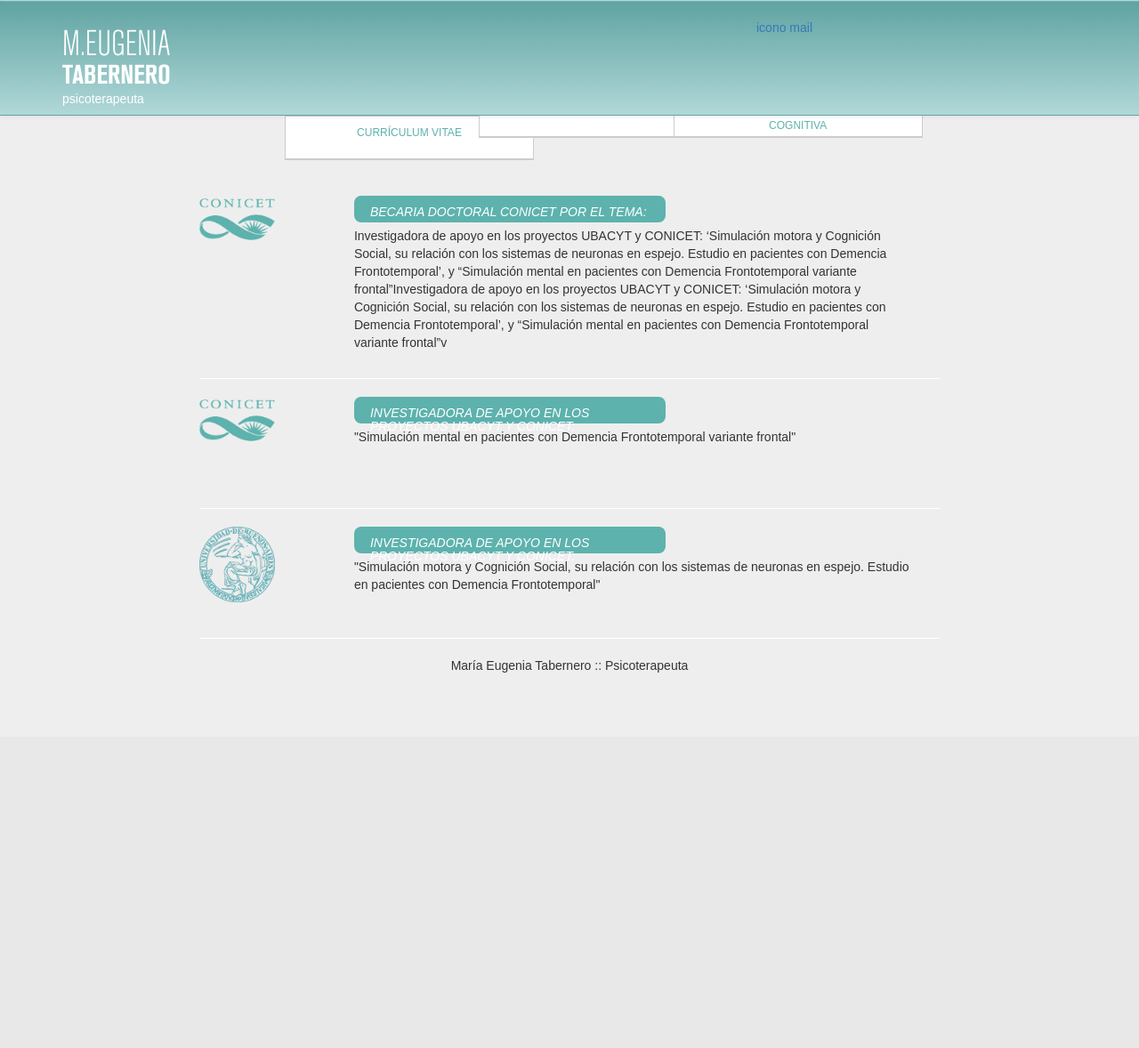
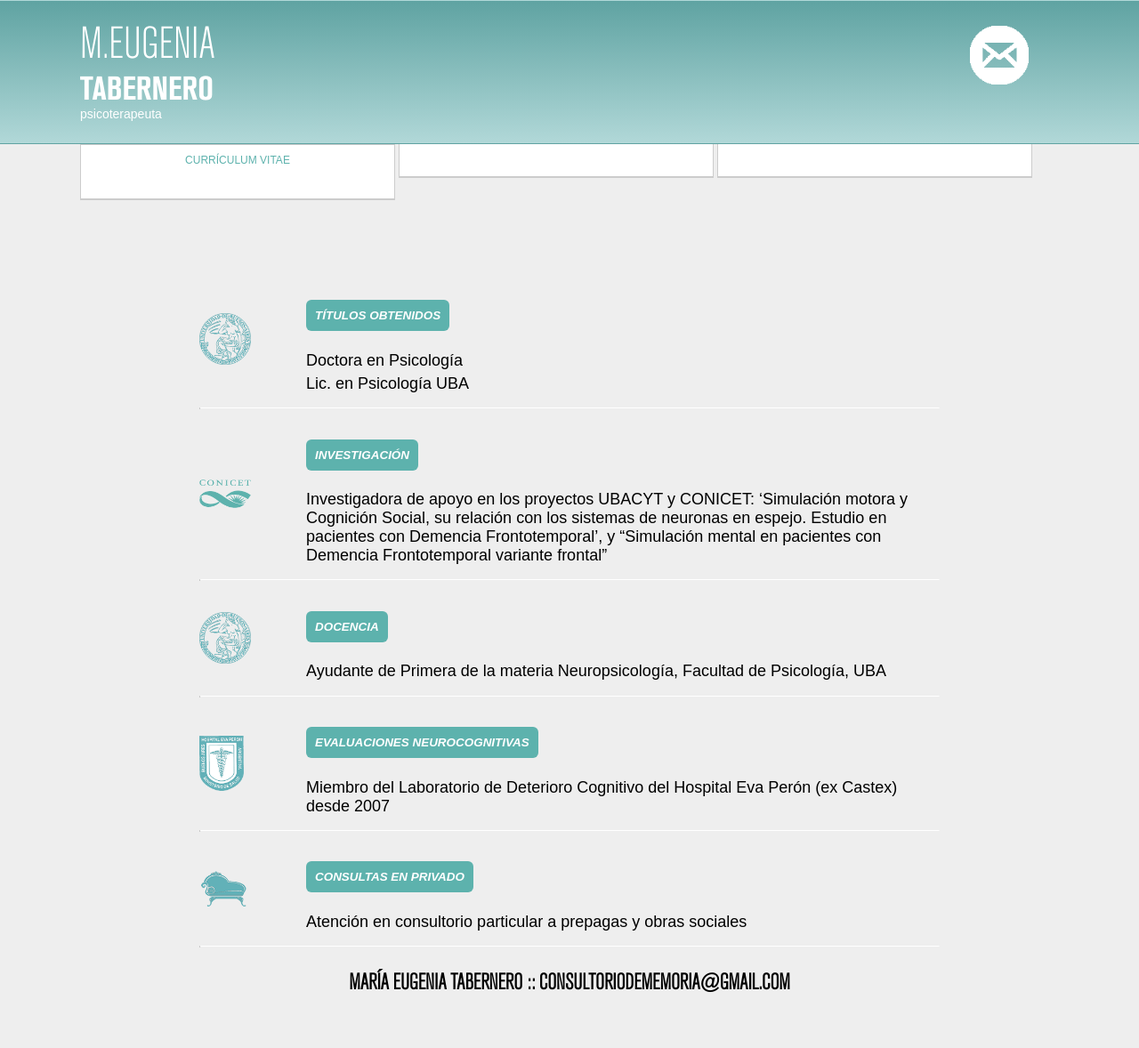
Before and after one commit to mscalzotto/cvMaru, a PHP site: page / in a window 1280 px wide. Shown: the whole page at 89% size. Before the commit the page ends 756 px from the top, so only its background shows below. Run offline with PHP 8.4, Linux system fonts and the light colour scheme; some libraries are stand-ins or nearby versions.

Commit message:
Modificados estilos, removido llamado a bootstrap y agregados iconos y modificaciones generales al HTML + contenido

```diff
--- a/css/main.css
+++ b/css/main.css
@@ -40,7 +40,7 @@ a:hover {
 
 .navbar {
 	position: relative;
-	min-height: 130px;
+	min-height: 160px;
 	margin-bottom: 0px;
 	border: 1px solid transparent;
 	background: #1e5799; /* Old browsers */
@@ -51,11 +51,22 @@ a:hover {
 	background: -ms-linear-gradient(top,  #5FA3A2 0%,#B1D8D8 100%); /* IE10+ */
 	background: linear-gradient(to bottom,  #5FA3A2 0%,#B1D8D8 100%); /* W3C */
 	filter: progid:DXImageTransform.Microsoft.gradient( startColorstr='#5FA3A2', endColorstr='#B1D8D8',GradientType=0 ); /* IE6-9 */
+	z-index: 1;
 }
 
 div#mainNav {
+	width: 1100px;
+	margin: 0 auto;
 	color: #FFF;
 	margin-top: 20px;
+}
+
+div#mainNav div.logoMaru {
+	float: left;
+}
+
+div#mainNav div.iconoMail {
+	float: right;
 }
 
 div#mainNav p {
@@ -65,14 +76,12 @@ div#mainNav p {
 }
 
 div#mainNav p.logoName {
-	font-size: 40px;
-	margin-bottom: -15px;
+	font-size: 50px;
 }
 
 div#mainNav p.logoSurname {
-	font-size: 30px;
+	font-size: 37px;
 	font-family: AkzidenzGrotesk-BC;
-	margin-bottom: -5px;
 }
 
 div#mainNav p.logoSpecialty {
@@ -81,39 +90,68 @@ div#mainNav p.logoSpecialty {
 	text-transform: none;
 }
 
+div#mainNav div.iconoMail {
+	background: url("img/mail_icon.png") no-repeat center;
+	width: 83px;
+	height: 83px;
+	background-size: 80%;
+	cursor: pointer;
+	margin-right: 25px;
+}
+
 div#mainInformation {
 	margin: 0 auto;
 	margin-top: 90px;
 	width: 65%;
 }
 
+div#menuButton {
+	-webkit-box-sizing: border-box;
+	-moz-box-sizing: border-box;
+	box-sizing: border-box;
+}
+
 div#mainInformation div.lista > * {
 	display: inline-block;
 }
 
-div.lista span.conicetLogo,
-div.lista span.ubaLogo {
-	width: 170px;
-	height: 100px;
+div.lista {
+	padding-left: 120px;
 }
 
-div.lista div.listaTexto {
-	width: 75%;
-	vertical-align: top;
+div.lista.conicet {
+	background: url("img/conicet-logo.png") no-repeat left center;
+	background-size: 7%;
 }
 
-span.conicetLogo {
-	background: url("img/conicet-logo.png") no-repeat;
-	background-size: 50%;
+div.lista.uba {
+	background: url("img/uba-logo.png") no-repeat left center;
+	background-size: 7%;
 }
 
-span.ubaLogo {
-	background: url("img/uba-logo.png") no-repeat;
-	background-size: 50%;
+div.lista.divan {
+	background: url("img/divan-icon.png") no-repeat left center;
+	background-size: 7%;
+}
+
+div.lista.peron {
+	background: url("img/evaPeron-logo.png") no-repeat left center;
+	background-size: 6%;
+}
+
+div.lista div.listaTexto p {
+	font-size: 18px;
+	margin: 0;
+	margin-bottom: 5px;
 }
 
 div#footer {
 	text-align: center;
+}
+
+div#menuButton {
+	width: 1100px;
+	margin: 0 auto;
 }
 
 div.menuBtn a {
@@ -122,18 +160,20 @@ div.menuBtn a {
 	text-align: center;
 	border: 1px solid #CCC;
 	border-bottom: 2px solid #CCC;
-	margin-right: 3px;
 	display: block;
 	text-transform: uppercase;
 	color: #5DB2AD;
 	padding-top: 10px;
 	font-size: 12px;
-	width: 280px;
+	width: 100%;
 }
 
 div.menuBtn {
-	margin-right: 5px;
+	position: relative;
+	width: 32%;
 	bottom: 25px;
+	padding: 0;
+	display: inline-block;
 }
 
 div.menuBtn.active {
@@ -144,23 +184,20 @@ div.menuBtn.last {
 	margin-right: 0;
 }
 
-div#menuContainer {
-	position: relative;
+span.subTitleBox h5 {
+	display: inline-block;
+	background-color: #5DB2AD;
+	padding: 10px;
+	border-radius: 6px;
+	color: #FFF;
+	font-style: italic;
+	text-transform: uppercase;
+	font-size: 0.6em;
 }
 
-div#menuButton {
-	position: absolute;
-	width: 100%;
+div#footer p {
+	text-transform: uppercase;
+	font-family: AkzidenzGrotesk-LC;
+	font-size: 25px;
+	font-weight: bold;
 }
-
-span.subTitleBox {
-	background-color: #5DB2AD;
-	width: 350px;
-	height: 30px;
-	display: block;
-	padding: 1px 0 0px 18px;
-	border-radius: 8px;
-	color: #FFF;
-	font-style: italic;
-	margin-bottom: 5px;
-}
--- a/index.php
+++ b/index.php
@@ -7,12 +7,6 @@
 		<meta name="viewport" content="width=device-width, initial-scale=1">
 		<script src="js/jquery-latest.js"></script>
 		<script src="js/main.js"></script>
-		<!-- Latest compiled and minified CSS -->
-		<link rel="stylesheet" href="//netdna.bootstrapcdn.com/bootstrap/3.1.1/css/bootstrap.min.css">
-
-		<!-- Optional theme -->
-		<link rel="stylesheet" href="//netdna.bootstrapcdn.com/bootstrap/3.1.1/css/bootstrap-theme.min.css">
-
 		<link rel="stylesheet" type="text/css" href="css/normalize.css">
 		<link rel="stylesheet" type="text/css" href="css/main.css">
 	</head>
@@ -20,65 +14,72 @@
 	<body>
 		<div class="navbar navbar-default navbar-fixed-top" role="navigation">
 			<div class="container">
-				<div id="mainNav" class="row">
-					<div class="col-xs-12 col-md-8">
+				<div id="mainNav" class="clearfix">
+					<div class="logoMaru">
 						<p class="logoName">M.Eugenia</p>
 						<p class="logoSurname">Tabernero</p>
 						<p class="logoSpecialty">psicoterapeuta</p>
 					</div>
-					<div class="col-xs-12 col-md-2">
-						<a href="/contacto">icono mail</a>
+					<div class="iconoMail">
+						<a href="/contacto"></a>
 					</div>
-					<div class="col-xs-12 col-md-2"></div>
 				</div>
 			</div>
 		</div>
 
-		<div id="menuContainer">
-			<div id="menuButton" class="row">
-				<div class="col-xs-12 col-md-3"></div>
-				<div class="col-xs-12 col-md-2 menuBtn active">
-					<a href="#" class="linkNav">Currículum Vitae</a>
-				</div>
-				<div class="col-xs-12 col-md-2 menuBtn">
-					<a href="#" class="linkNav">Evaluación neuropsicológica</a>
-				</div>
-				<div class="col-xs-12 col-md-2 menuBtn last">
-					<a href="#" class="linkNav">Talleres de memoria y estimulación cognitiva</a>
-				</div>
-				<div class="col-xs-12 col-md-3"></div>
+		<div id="menuButton">
+			<div class="menuBtn active">
+				<a href="#" class="linkNav">Currículum Vitae</a>
+			</div>
+			<div class="menuBtn">
+				<a href="#" class="linkNav">Evaluación neuropsicológica</a>
+			</div>
+			<div class="menuBtn last">
+				<a href="#" class="linkNav">Talleres de memoria y estimulación cognitiva</a>
 			</div>
 		</div>
 
 		<div id="mainInformation">
-			<div class="lista">
-				<span class="conicetLogo"></span>
+			<div class="lista uba">
 				<div class="listaTexto">
-					<span class="subTitleBox"><h5>BECARIA DOCTORAL CONICET POR EL TEMA:</h5></span>
-					<p>Investigadora de apoyo en los proyectos UBACYT y CONICET: ‘Simulación motora y Cognición Social, su relación con los sistemas de neuronas en espejo. Estudio en pacientes con Demencia Frontotemporal’, y “Simulación mental en pacientes con Demencia Frontotemporal variante frontal”Investigadora de apoyo en los proyectos UBACYT y CONICET: ‘Simulación motora y Cognición Social, su relación con los sistemas de neuronas en espejo. Estudio en pacientes con Demencia Frontotemporal’, y “Simulación mental en pacientes con Demencia Frontotemporal variante frontal”v</p>
+					<span class="subTitleBox"><h5>Títulos obtenidos</h5></span>
+					<p>Doctora en Psicología</p>
+					<p>Lic. en Psicología UBA</p>
 				</div>
 			</div>
 			<hr>
-			<div class="lista">
-				<span class="conicetLogo"></span>
+			<div class="lista conicet">
 				<div class="listaTexto">
-					<span class="subTitleBox"><h5>INVESTIGADORA DE APOYO EN LOS PROYECTOS UBACYT Y CONICET:</h5></span>
-					<p>"Simulación mental en pacientes con Demencia Frontotemporal variante frontal"</p>
+					<span class="subTitleBox"><h5>Investigación</h5></span>
+					<p>Investigadora de apoyo en los proyectos UBACYT y CONICET: ‘Simulación motora y Cognición Social, su relación con los sistemas de neuronas en espejo. Estudio en pacientes con Demencia Frontotemporal’, y “Simulación mental en pacientes con Demencia Frontotemporal variante frontal”</p>
 				</div>
 			</div>
 			<hr>
-			<div class="lista">
-				<span class="ubaLogo"></span>
+			<div class="lista uba">
 				<div class="listaTexto">
-					<span class="subTitleBox"><h5>INVESTIGADORA DE APOYO EN LOS PROYECTOS UBACYT Y CONICET:</h5></span>
-					<p>"Simulación motora y Cognición Social, su relación con los sistemas de neuronas en espejo. Estudio en pacientes con Demencia Frontotemporal"</p>
+					<span class="subTitleBox"><h5>Docencia</h5></span>
+					<p>Ayudante de Primera de la materia Neuropsicología, Facultad de Psicología, UBA</p>
+				</div>
+			</div>
+			<hr>
+			<div class="lista peron">
+				<div class="listaTexto">
+					<span class="subTitleBox"><h5>Evaluaciones neurocognitivas</h5></span>
+					<p>Miembro del Laboratorio de Deterioro Cognitivo del Hospital Eva Perón (ex Castex) desde 2007</p>
+				</div>
+			</div>
+			<hr>
+			<div class="lista divan">
+				<div class="listaTexto">
+					<span class="subTitleBox"><h5>Consultas en privado</h5></span>
+					<p>Atención en consultorio particular a prepagas y obras sociales</p>
 				</div>
 			</div>
 			<hr>
 		</div>
 
 		<div id="footer" class="container">
-			<p>María Eugenia Tabernero :: Psicoterapeuta</p>
+			<p>María Eugenia Tabernero :: consultoriodememoria@gmail.com</p>
 		</div>
 
 
--- a/js/main.js
+++ b/js/main.js
@@ -6,7 +6,7 @@
 	function animatedHover() {
 		$('div#menuButton a.linkNav').mouseover(function() {
 			if (!$(this).parent().hasClass('active')) {
-				$(this).parent().animate({
+				$(this).parent().stop().animate({
 					bottom : 0
 				}, 800);
 			}
@@ -14,7 +14,7 @@
 
 		$('div#menuButton a.linkNav').mouseout(function() {
 			if (!$(this).parent().hasClass('active')) {
-				$(this).parent().animate({
+				$(this).parent().stop().animate({
 					bottom : "25px"
 				}, 800);
 			}
```
Also changed, not shown: css/img/divan-icon.png (added), css/img/evaPeron-logo.png (added), css/img/mail_icon.png.
